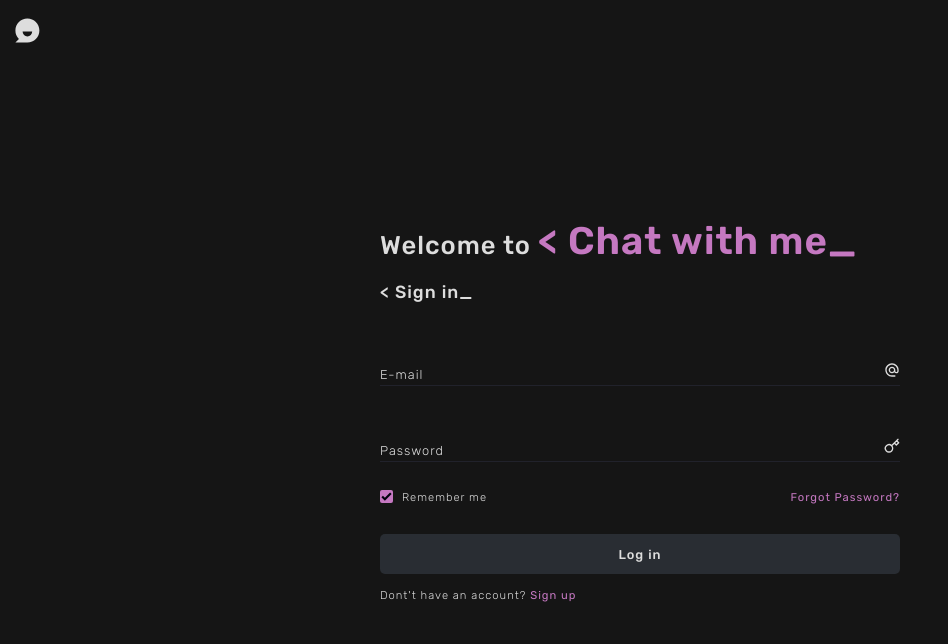
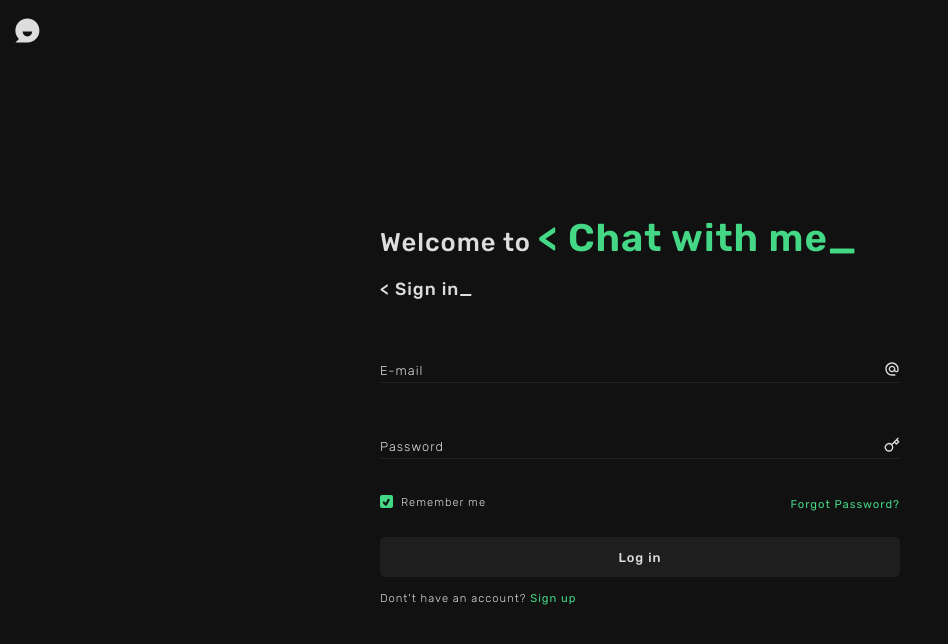
Before and after one commit to DevelopedBy-Siva/chat-with-me, a React (Create React App) app in the folder client/: page /sign-in in a window 1280 px wide. Both pictures are taken after a click on the label "Remember me". Shown: the top 644 px of the page, without its empty margins (0-948 px from the left). Built offline with nearby package versions, Linux system fonts and the light colour scheme.

Commit message:
Fix dark theme & form elements in public page

```diff
--- a/client/src/assets/styles/Themes.js
+++ b/client/src/assets/styles/Themes.js
@@ -1,23 +1,24 @@
 const DarkTheme = {
   bg: {
-    app: "#151515",
-    container: "#191B1C",
+    app: "#111111",
+    container: "#181818",
     overlay: "#151515",
   },
   txt: {
-    main: "#fff",
-    mainDark: "#02020E",
+    main: "#FFFFFF",
     sub: "#DDDDDD",
     input: "#F7F6FA",
     error: "#878787",
-    highlight: "#C578C1",
+    highlight: "#44D785",
+    dark: "#111111",
   },
   border: {
     inputbox: "#21222B",
     error: "#E24339",
   },
   btn: {
-    inactive: "#292D33",
+    inactive: "#363636",
+    active: "#1E1E1E",
   },
   background: {
     app: "#282834",
@@ -56,7 +57,6 @@ const LightTheme = {
   },
   txt: {
     main: "#fff",
-    mainDark: "#02020E",
     sub: "#DDDDDD",
     input: "#F7F6FA",
     error: "#878787",
--- a/client/src/components/Home/Logout/index.js
+++ b/client/src/components/Home/Logout/index.js
@@ -64,8 +64,4 @@ const Btn = styled.button`
   background: ${(props) => props.theme.btn.inactive};
   color: ${(props) => props.theme.txt.main};
   cursor: pointer;
-
-  &:first {
-    margin: 100px;
-  }
 `;
--- a/client/src/components/Public/common/ButtonContainer.js
+++ b/client/src/components/Public/common/ButtonContainer.js
@@ -21,9 +21,14 @@ const Button = styled.button`
   border-radius: 5px;
   cursor: ${({ disabled, isLoading }) =>
     isLoading ? "progress" : disabled ? "not-allowed" : "pointer"};
-  background: ${(props) => props.theme.btn.inactive};
+  background: ${(props) => props.theme.btn.active};
   color: ${(props) => props.theme.txt.sub};
   font-size: 0.8rem;
   font-weight: 500;
   letter-spacing: 1px;
+  transition: background 0.2s ease-in-out;
+
+  &:hover {
+    background: ${(props) => props.theme.btn.inactive};
+  }
 `;
--- a/client/src/components/Public/common/CheckBox.js
+++ b/client/src/components/Public/common/CheckBox.js
@@ -1,14 +1,13 @@
 import React from "react";
 import styled from "styled-components";
+import { TiTick } from "react-icons/ti";
 
 export default function Checkbox({ isChecked, ...rest }) {
   return (
     <CheckboxContainer>
       <HiddenCheckbox checked={isChecked} {...rest} />
       <StyledCheckbox checked={isChecked ? 1 : 0}>
-        <Icon viewBox="0 0 24 24">
-          <polyline points="20 6 9 17 4 12" />
-        </Icon>
+        <Icon />
       </StyledCheckbox>
     </CheckboxContainer>
   );
@@ -16,18 +15,17 @@ export default function Checkbox({ isChecked, ...rest }) {
 
 const CheckboxContainer = styled.div`
   display: inline-block;
-  position: absolute;
-  top: 2px;
+  vertical-align: middle;
+  position: relative;
+  bottom: 1px;
+  padding-right: 8px;
 `;
 
-const Icon = styled.svg`
-  fill: none;
-  stroke: ${(props) => props.theme.txt.mainDark};
-  stroke-width: 4px;
-  display: flex;
-  justify-content: center;
-  align-items: center;
+const Icon = styled(TiTick)`
+  font-size: 1rem;
+  color: ${(props) => props.theme.txt.dark};
 `;
+
 const HiddenCheckbox = styled.input.attrs({ type: "checkbox" })`
   border: 0;
   clip: rect(0 0 0 0);
@@ -48,6 +46,9 @@ const StyledCheckbox = styled.div`
     props.checked ? props.theme.txt.highlight : props.theme.btn.inactive};
   border-radius: 2px;
   transition: all 150ms;
+  display: flex;
+  justify-content: center;
+  align-items: center;
 
   ${Icon} {
     visibility: ${(props) => (props.checked ? "visible" : "hidden")};
--- a/client/src/components/Public/common/InputContainer.js
+++ b/client/src/components/Public/common/InputContainer.js
@@ -31,7 +31,7 @@ const InputHeading = styled.span`
   color: ${(props) => props.theme.txt.sub};
   font-size: 0.8rem;
   position: absolute;
-  bottom: 3px;
+  bottom: 4px;
   pointer-events: none;
   transition: all 0.3s ease-in-out;
   backface-visibility: hidden;
@@ -48,6 +48,7 @@ const InputBox = styled.input`
   padding: 6px 0;
   color: ${(props) => props.theme.txt.input};
   font-size: 0.8rem;
+  letter-spacing: 1px;
 
   &:disabled
     ~ ${InputHeading},
@@ -62,10 +63,13 @@ const InputBox = styled.input`
 const Icon = styled.span`
   position: absolute;
   right: 0;
+  width: 24px;
+  height: 18px;
+  text-align: right;
   bottom: 3px;
-  pointer-events: none;
   font-size: 1rem;
   color: ${(props) => props.theme.txt.sub};
+  cursor: text;
 `;
 
 const InputErrorMessage = styled.span`
--- a/client/src/pages/public/SignIn/index.js
+++ b/client/src/pages/public/SignIn/index.js
@@ -147,7 +147,7 @@ export default function SignIn() {
                 isChecked={loginInfo.rememberme}
                 onChange={(e) => handleInputChange(e, "rememberme")}
               />
-              <RememberMeText>Remember me</RememberMeText>
+              Remember me
             </RememberMeWrapper>
             <ForgetPassword>
               <PageNavigationBtn
@@ -195,17 +195,14 @@ const CheckBoxFrgtPswd = styled.div`
   display: flex;
   justify-content: space-between;
   align-items: center;
-  margin: 14px 0;
+  padding: 10px 0;
 `;
 
 const RememberMeWrapper = styled.label`
   cursor: ${(props) => (props.disable ? "not-allowed" : "pointer")};
-`;
-
-const RememberMeText = styled.span`
+  display: block;
+  color: ${(props) => props.theme.txt.sub};
   font-size: 0.7rem;
-  padding-left: 22px;
-  color: ${(props) => props.theme.txt.sub};
 `;
 
 const DontHaveAccount = styled.span`
--- a/client/src/utils/InputHandler.js
+++ b/client/src/utils/InputHandler.js
@@ -42,6 +42,7 @@ export const inputChanges = (e, type, source, ...requiredFields) => {
     case PHONE:
       let parsedVal = parseInt(value).toString();
       if (isNaN(parsedVal)) parsedVal = "";
+      if (parsedVal.length > 10) break;
       data.phone = parsedVal;
       break;
     case REMEMBER_ME:
```
